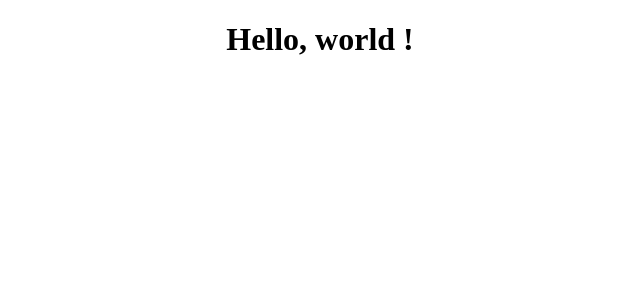
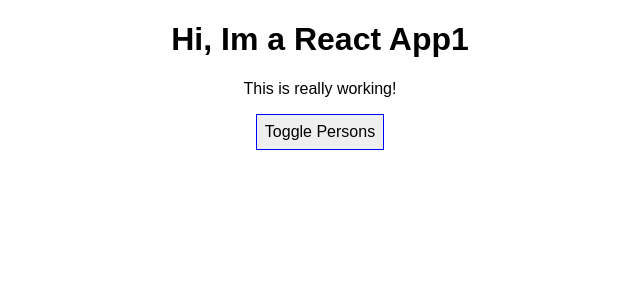
Before and after one commit to kuter/django-webpack-react, a React app: page / in a window 1280 px wide. Shown: the top 300 px of the page, without its empty margins (320-960 px from the left). Built offline with nearby package versions, Linux system fonts and the light colour scheme; the HTML template or start-up script is replaced by a standard one.

Commit message:
starting point

```diff
--- a/reactjs/App.js
+++ b/reactjs/App.js
@@ -1,14 +1,96 @@
-import React, { Component} from 'react';
+import React, { Component } from 'react';
 import './App.css';
+import Person from './Person/Person.js';
+
+
 
 class App extends Component {
+    state = {
+        persons: [
+            {id: 'abc1', name: 'Max', age: 28},
+            {id: 'def2', name: 'Manu', age: 29},
+            {id: 'gfi3', name: 'Stephanie', age: 26}
+        ],
+        username: 'supermax',
+        showPersons: false
+    }
+
+    deletePersonHandler = (personIndex) => {
+        console.log('elo ' + personIndex);
+        // const persons = this.state.persons;
+        const persons = [...this.state.persons];
+        persons.splice(personIndex, 1);
+        this.setState({persons: persons})
+    }
+
+    nameChangedHandler = (event, id) => {
+        console.log('elo was changed' + id);
+        const personIndex = this.state.persons.findIndex(p => {
+            return p.id === id;
+        });
+
+        const person = {
+            ...this.state.persons[personIndex]
+        };
+        // const person = Object.assign({}, this.state.persons[personIndex]);
+
+        person.name = event.target.value;
+
+        const persons = [...this.state.persons];
+        persons[personIndex] = person;
+
+        this.setState({
+            persons: persons
+        })
+    }
+
+    togglePersonHandler = () => {
+        console.log('elo');
+        const doesShow = this.state.showPersons
+        this.setState(
+            {showPersons: !doesShow}
+        );
+    };
     render() {
+        const style = {
+            backgroudColor: 'white',
+            font: 'inherit',
+            border: '1px solid blue',
+            padding: '8px',
+            cursor: 'pointer',
+        };
+
+        let persons = null;
+
+        if (this.state.showPersons) {
+            persons = (
+                <div>
+                    {this.state.persons.map((person, index) => {
+                    return <Person
+                        click={() => this.deletePersonHandler(index)}
+                        name={person.name}
+                        age={person.age}
+                        key={person.id}
+                        changed={(event) => this.nameChangedHandler(event, person.id)}
+                    />
+                    })}
+                </div>
+            );
+        }
+
         return (
             <div className="App">
-                <h1>Hello, world !</h1>
+                <h1>Hi, Im a React App1</h1>
+                <p>This is really working!</p>
+
+                <button
+                    style={style}
+                    onClick={this.togglePersonHandler}>Toggle Persons</button>
+                {persons}
             </div>
-        )
-    };
-};
+                );
+                // return React.createElement('div', null, React.createElement('h1', {className: 'App'}, 'Hello World !!'));
+    }
+}
 
 export default App;
--- /dev/null
+++ b/reactjs/Person/Person.css
@@ -0,0 +1,9 @@
+.Person {
+    width: 60%;
+    margin: 16px auto;
+    border: 1px solid #eee;
+    box-shadow: 0 2px 3px #ccc;
+    padding: 16px;
+    text-align: center;
+    background-color: #bcc;
+}
--- /dev/null
+++ b/reactjs/Person/Person.js
@@ -0,0 +1,17 @@
+import React from 'react';
+
+import './Person.css';
+
+
+const person = (props) => {
+    console.log(props);
+    return (
+        <div className="Person">
+            <p onClick={props.click}>I'm a {props.name} and I am {props.age} years old!</p>
+            <p>{props.children}</p>
+            <input type="text" onChange={props.changed} value={props.userName} />
+        </div>
+            )
+};
+
+export default person;
--- /dev/null
+++ b/reactjs/index.css
@@ -0,0 +1,5 @@
+body {
+  margin: 0;
+  padding: 0;
+  font-family: sans-serif;
+}
--- a/reactjs/index.js
+++ b/reactjs/index.js
@@ -1,6 +1,7 @@
 import React from "react"
 import ReactDOM from "react-dom"
 import App from './App.js'
+import './index.css';
 
 ReactDOM.render(
     <App />,
```
Also changed, not shown: reactjs/UserInput/UserInput.js (added, +19 -0 lines), reactjs/UserOutput/UserOutput.js (added, +13 -0 lines), 1 other file (tests, documents, lock files or other folders).
